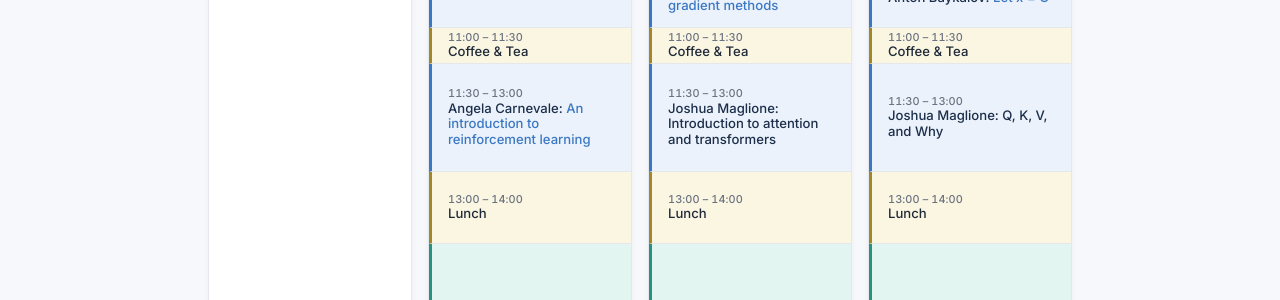
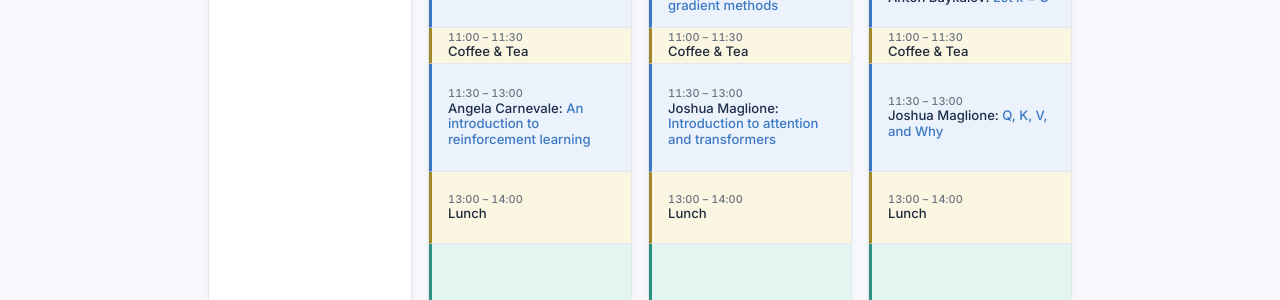
Before and after one commit to math-learn/math-learn.github.io, a Jekyll site: the page built from index.md, in a window 1280 px wide. Shown: the part 878-1178 px from the top of the page. Built offline with Jekyll 4.4.1, drawn with Linux system fonts in a browser that asks for light colours.

Commit message:
transformer notes

```diff
--- a/docs/feed.xml
+++ b/docs/feed.xml
@@ -1 +1 @@
-<?xml version="1.0" encoding="utf-8"?><feed xmlns="http://www.w3.org/2005/Atom" ><generator uri="https://jekyllrb.com/" version="4.4.1">Jekyll</generator><link href="/feed.xml" rel="self" type="application/atom+xml" /><link href="/" rel="alternate" type="text/html" /><updated>2026-06-03T09:01:40+01:00</updated><id>/feed.xml</id><title type="html">MathLearn</title><subtitle>A workshop for early-career researchers about applications of artificial intelligence in pure mathematics.</subtitle></feed>
+<?xml version="1.0" encoding="utf-8"?><feed xmlns="http://www.w3.org/2005/Atom" ><generator uri="https://jekyllrb.com/" version="4.4.1">Jekyll</generator><link href="/feed.xml" rel="self" type="application/atom+xml" /><link href="/" rel="alternate" type="text/html" /><updated>2026-06-03T10:22:45+01:00</updated><id>/feed.xml</id><title type="html">MathLearn</title><subtitle>A workshop for early-career researchers about applications of artificial intelligence in pure mathematics.</subtitle></feed>
--- a/docs/index.html
+++ b/docs/index.html
@@ -103,7 +103,7 @@
       </li>
       <li class="event-item event-lecture" style="height:108px">
         <span class="event-time">11:30 – 13:00</span>
-        <span class="event-title">Joshua Maglione: Introduction to attention and transformers</span>
+        <span class="event-title">Joshua Maglione: <a href="/notes/Transformers.pdf">Introduction to attention and transformers</a></span>
       </li>
       <li class="event-item event-lunch" style="height:72px">
         <span class="event-time">13:00 – 14:00</span>
@@ -140,7 +140,7 @@
       </li>
       <li class="event-item event-lecture" style="height:108px">
         <span class="event-time">11:30 – 13:00</span>
-        <span class="event-title">Joshua Maglione: Q, K, V, and Why</span>
+        <span class="event-title">Joshua Maglione: <a href="/notes/Transformers.pdf">Q, K, V, and Why</a></span>
       </li>
       <li class="event-item event-lunch" style="height:72px">
         <span class="event-time">13:00 – 14:00</span>
--- a/index.md
+++ b/index.md
@@ -89,7 +89,7 @@
       </li>
       <li class="event-item event-lecture" style="height:108px">
         <span class="event-time">11:30 – 13:00</span>
-        <span class="event-title">Joshua Maglione: Introduction to attention and transformers</span>
+        <span class="event-title">Joshua Maglione: <a href="/notes/Transformers.pdf">Introduction to attention and transformers</a></span>
       </li>
       <li class="event-item event-lunch" style="height:72px">
         <span class="event-time">13:00 – 14:00</span>
@@ -126,7 +126,7 @@
       </li>
       <li class="event-item event-lecture" style="height:108px">
         <span class="event-time">11:30 – 13:00</span>
-        <span class="event-title">Joshua Maglione: Q, K, V, and Why</span>
+        <span class="event-title">Joshua Maglione: <a href="/notes/Transformers.pdf">Q, K, V, and Why</a></span>
       </li>
       <li class="event-item event-lunch" style="height:72px">
         <span class="event-time">13:00 – 14:00</span>
```
Also changed, not shown: 2 other files.
